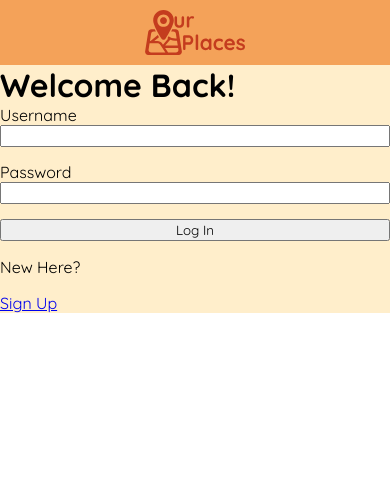
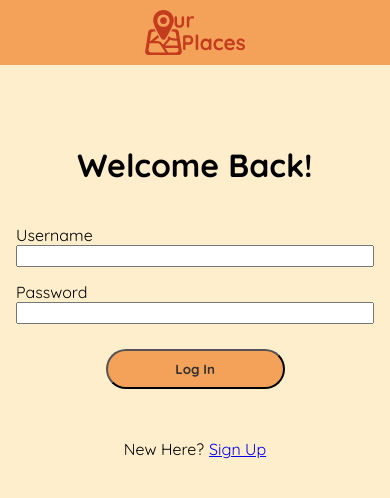
Before and after one commit to jinsp43/mapstone-client, a React (Create React App) app: page /login in a window 390 px wide. Shown: the top 498 px of the page. Built offline with nearby package versions, Linux system fonts and the light colour scheme.

Commit message:
style login page for mobile

```diff
--- a/src/pages/LandingPage/LandingPage.scss
+++ b/src/pages/LandingPage/LandingPage.scss
@@ -22,15 +22,8 @@
   }
 
   &__link {
-    @include flex(center, center, row);
-    width: 50%;
-    height: 4rem;
-    background-color: $primary;
-    color: $neutral-dark;
+    @include button;
     margin: 1rem 0;
-    text-decoration: none;
-    border-radius: 4rem;
-    font-weight: bold;
 
     &-wrapper {
       @include flex(flex-start, center, column);
--- a/src/pages/LoginPage/LoginPage.js
+++ b/src/pages/LoginPage/LoginPage.js
@@ -22,8 +22,10 @@ const LoginPage = () => {
         </button>
       </form>
 
-      <p className="login-page__text">New Here?</p>
-      <Link className="login-page__link">Sign Up</Link>
+      <div className="login-page__new-wrapper">
+        <p className="login-page__text">New Here?</p>
+        <Link className="login-page__link">Sign Up</Link>
+      </div>
     </main>
   );
 };
--- a/src/pages/LoginPage/LoginPage.scss
+++ b/src/pages/LoginPage/LoginPage.scss
@@ -3,9 +3,21 @@
 
 .login-page {
   background-color: $background;
+  padding: 4rem 1.6rem;
+  height: 100vh;
 
   &__heading {
-    margin: 0;
+    margin: 4rem 0;
+    text-align: center;
+  }
+
+  &__new-wrapper {
+    @include flex(center, center, row);
+    margin-top: 4rem;
+  }
+
+  &__text {
+    margin: 0 0.5rem 0 0;
   }
 }
 
@@ -15,4 +27,9 @@
   &__input {
     margin-bottom: 1.5rem;
   }
+
+  &__submit {
+    @include button;
+    margin: 1rem auto;
+  }
 }
--- a/src/styles/partials/_mixins.scss
+++ b/src/styles/partials/_mixins.scss
@@ -20,3 +20,14 @@
   align-items: $align;
   flex-direction: $direction;
 }
+
+@mixin button {
+  @include flex(center, center, row);
+  width: 50%;
+  height: 4rem;
+  background-color: $primary;
+  color: $neutral-dark;
+  text-decoration: none;
+  border-radius: 4rem;
+  font-weight: bold;
+}
```
